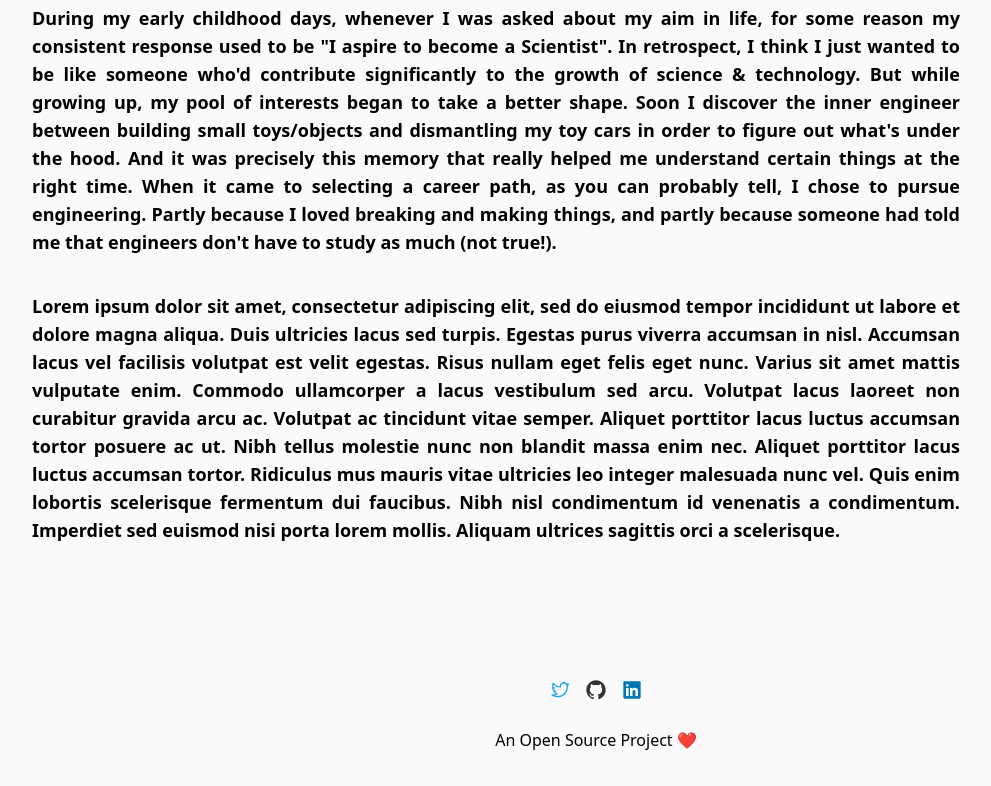
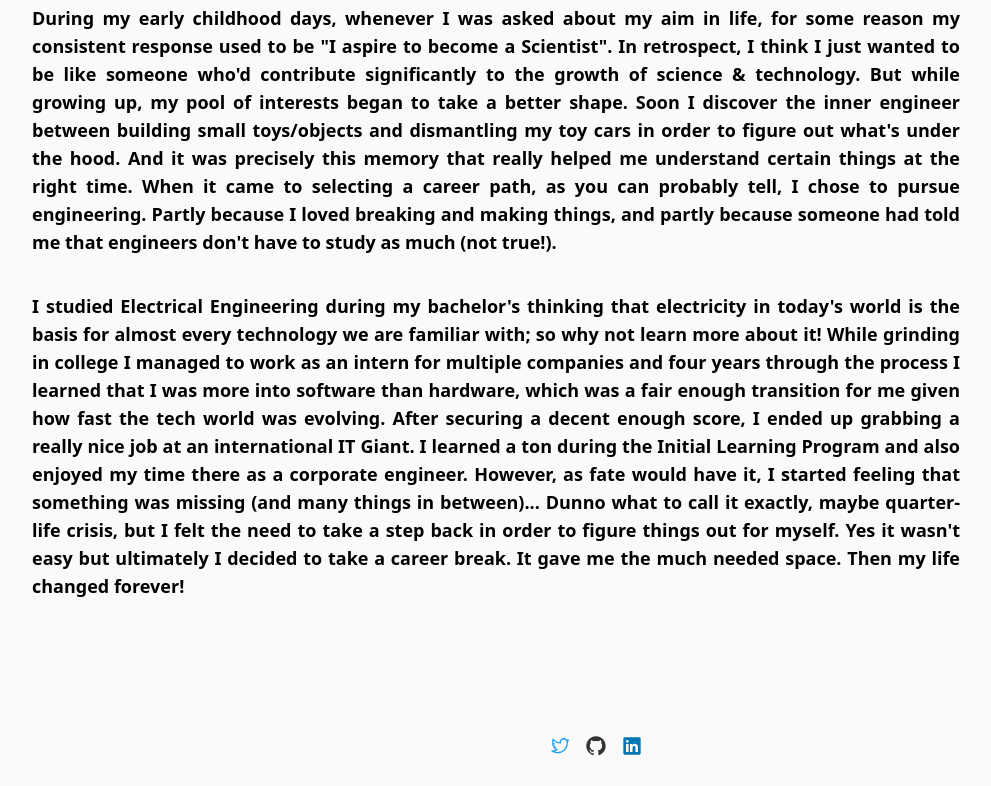
Before and after one commit to nabarvn/devfolio, a Next.js app: page /about in a window 1280 px wide. Shown: the part 517-1303 px from the top of the page, without its empty margins (44-1035 px from the left). Built offline with nearby package versions, Linux system fonts and the light colour scheme.

Commit message:
Add content

```diff
--- a/pages/about.jsx
+++ b/pages/about.jsx
@@ -86,21 +86,23 @@ const About = () => {
                 true!).
               </p>
               <p className='mt-9'>
-                Lorem ipsum dolor sit amet, consectetur adipiscing elit, sed do
-                eiusmod tempor incididunt ut labore et dolore magna aliqua. Duis
-                ultricies lacus sed turpis. Egestas purus viverra accumsan in
-                nisl. Accumsan lacus vel facilisis volutpat est velit egestas.
-                Risus nullam eget felis eget nunc. Varius sit amet mattis
-                vulputate enim. Commodo ullamcorper a lacus vestibulum sed arcu.
-                Volutpat lacus laoreet non curabitur gravida arcu ac. Volutpat
-                ac tincidunt vitae semper. Aliquet porttitor lacus luctus
-                accumsan tortor posuere ac ut. Nibh tellus molestie nunc non
-                blandit massa enim nec. Aliquet porttitor lacus luctus accumsan
-                tortor. Ridiculus mus mauris vitae ultricies leo integer
-                malesuada nunc vel. Quis enim lobortis scelerisque fermentum dui
-                faucibus. Nibh nisl condimentum id venenatis a condimentum.
-                Imperdiet sed euismod nisi porta lorem mollis. Aliquam ultrices
-                sagittis orci a scelerisque.
+                I studied Electrical Engineering during my bachelor&apos;s
+                thinking that electricity in today&apos;s world is the basis for
+                almost every technology we are familiar with; so why not learn
+                more about it! While grinding in college I managed to work as an
+                intern for multiple companies and four years through the process
+                I learned that I was more into software than hardware, which was
+                a fair enough transition for me given how fast the tech world
+                was evolving. After securing a decent enough score, I ended up
+                grabbing a really nice job at an international IT Giant. I
+                learned a ton during the Initial Learning Program and also
+                enjoyed my time there as a corporate engineer. However, as fate
+                would have it, I started feeling that something was missing (and
+                many things in between)... Dunno what to call it exactly, maybe
+                quarter-life crisis, but I felt the need to take a step back in
+                order to figure things out for myself. Yes it wasn&apos;t easy
+                but ultimately I decided to take a career break. It gave me the
+                much needed space. Then my life changed forever!
               </p>
             </div>
           </div>
```
